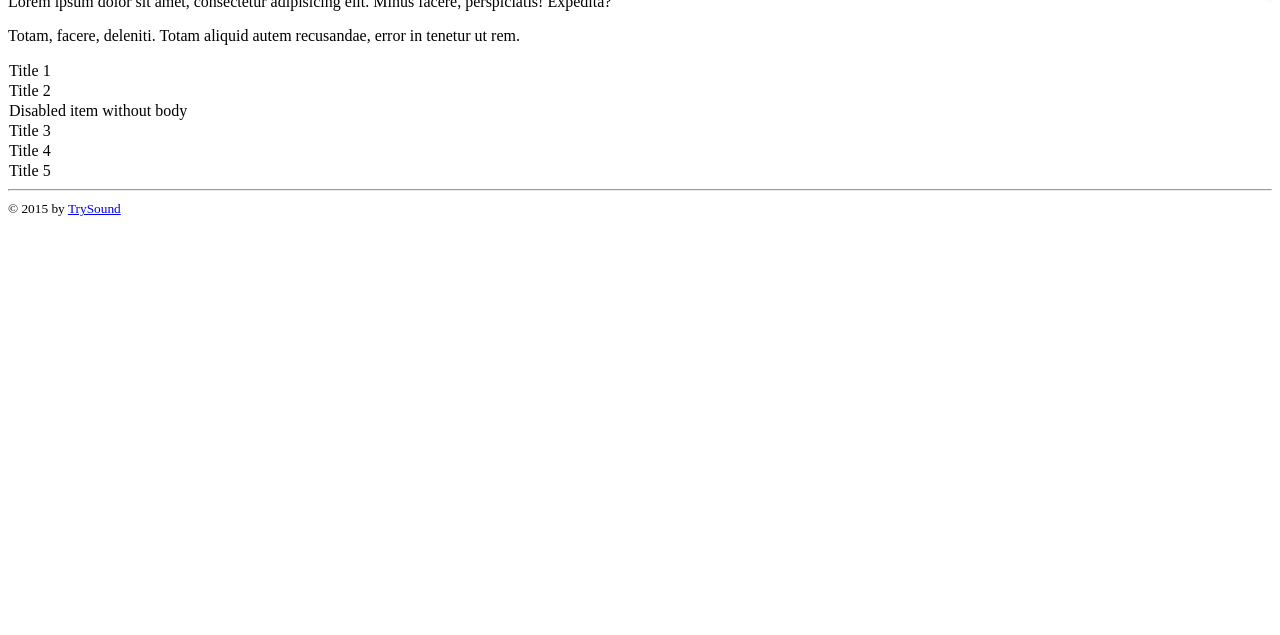
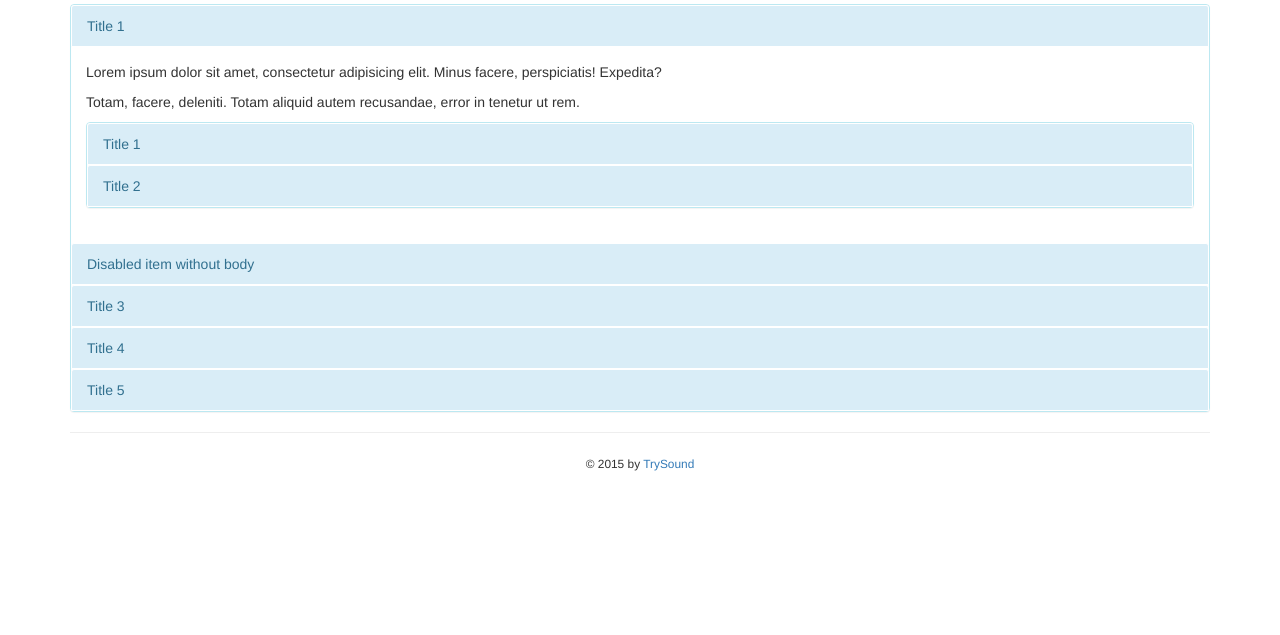
Before and after one commit to TrySound/akkordion, a website: page index.html in a window 1280 px wide. Shown: the part 165-800 px from the top of the page. Drawn offline with nearby package versions, Linux system fonts and the light colour scheme.

Commit message:
Bootstrap returning

```diff
--- a/index.html
+++ b/index.html
@@ -7,7 +7,7 @@
 	<meta name="viewport" content="width=device-width, initial-scale=1.0">
 
 	<title>Akkordion by TrySound</title>
-	<!-- <link rel="stylesheet" href="http://maxcdn.bootstrapcdn.com/bootstrap/3.3.2/css/bootstrap.min.css"> -->
+	<link rel="stylesheet" href="http://maxcdn.bootstrapcdn.com/bootstrap/3.3.2/css/bootstrap.min.css">
 	<link rel="stylesheet" href="src/akkordion.css">
 	<!-- <link rel="shortcut icon" type="image/ico" href="img/favicon.ico"> -->
 	<style>
```
